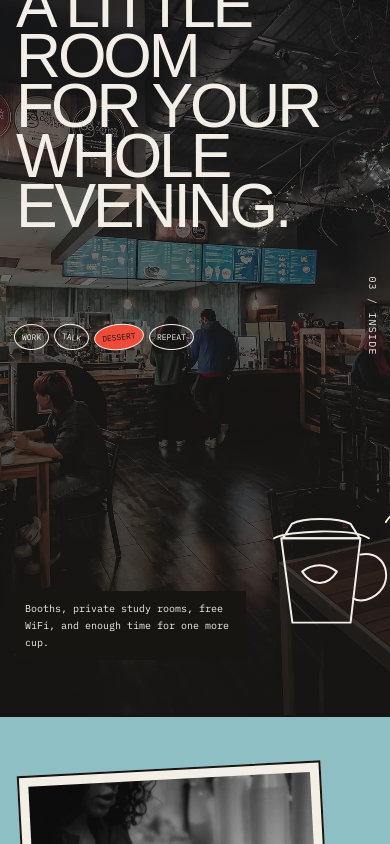
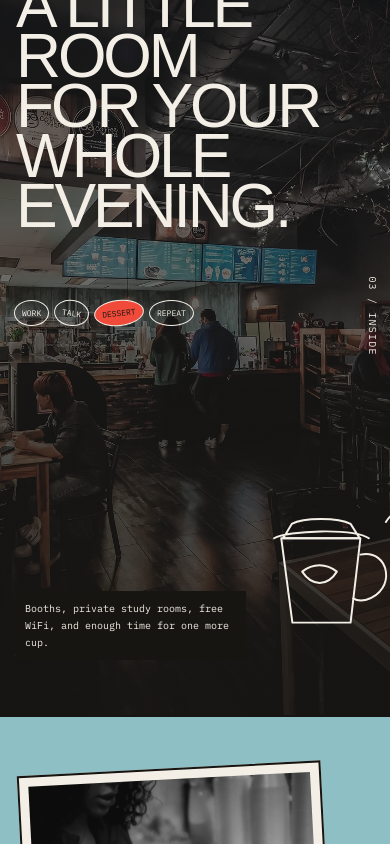
Before and after one commit to NakamaPartners/the-coffee-by-hand, a React (Vite) app: page / in a window 390 px wide. Shown: the part 2852-3696 px from the top of the page. Built offline with nearby package versions, Linux system fonts and the light colour scheme; a web font is replaced by a local one.

Commit message:
Move mobile Inside bubbles closer

```diff
--- a/src/index.css
+++ b/src/index.css
@@ -466,7 +466,7 @@ footer span:last-child { grid-column: 3; justify-self: end; }
   .inside h2 span { margin-left: 0; }
   .inside > p { background: var(--ink); bottom: 7%; font-size: 10px; left: 16px; max-width: 230px; padding: 9px; }
   .inside-side { right: -22px; }
-  .inside-caption { gap: 5px; left: 14px; top: 51%; }
+  .inside-caption { gap: 5px; left: 14px; top: 48%; }
   .inside-caption span { font-size: 8px; padding: 6px 7px; }
   .inside-cup { bottom: 2%; right: -24px; width: 170px; }
   .visit { display: block; min-height: 0; }
```
